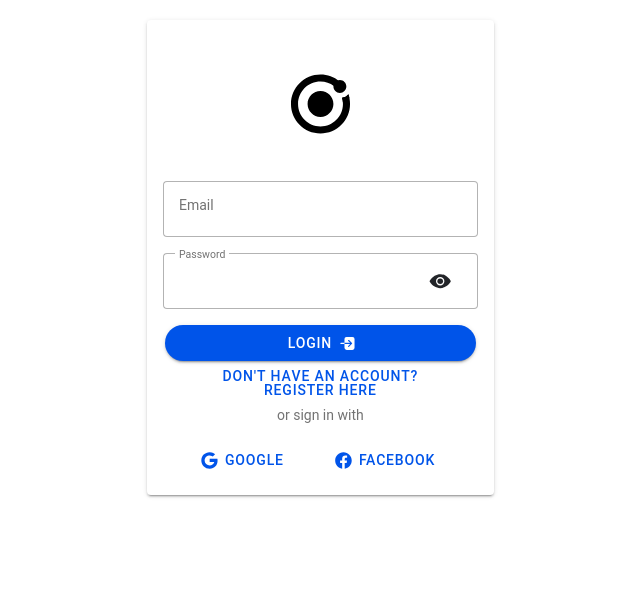
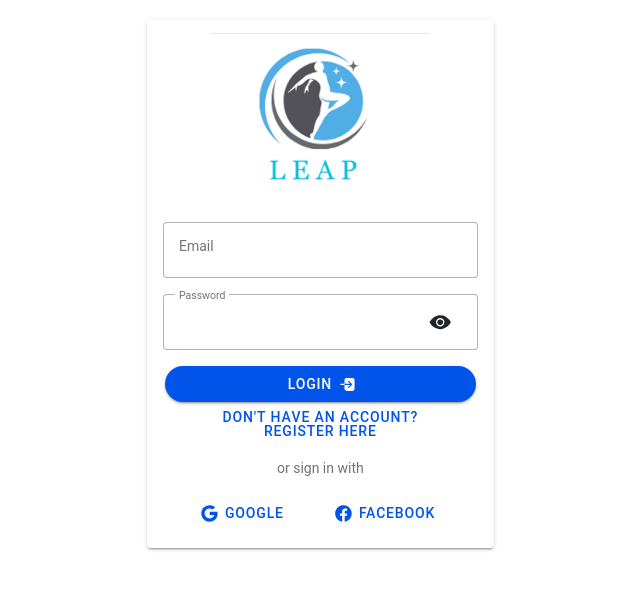
Before and after one commit to Rosevil15/L.E.A.P, a React (Vite) app: page /LEAP/login in a window 1280 px wide. Shown: the top 590 px of the page, without its empty margins (320-960 px from the left). Built offline with nearby package versions, Linux system fonts and the light colour scheme.

Commit message:
update login.tsx

```diff
--- a/src/pages/Login.tsx
+++ b/src/pages/Login.tsx
@@ -1,16 +1,30 @@
-import { IonButton, IonCard, IonCardContent, IonCol, IonContent, IonGrid, IonHeader, IonIcon, IonInput, IonInputPasswordToggle, IonPage, IonRow, IonTitle, IonToolbar, useIonLoading, useIonRouter } from '@ionic/react';
+import {
+  IonButton,
+  IonCard,
+  IonCardContent,
+  IonCol,
+  IonContent,
+  IonGrid,
+  IonIcon,
+  IonInput,
+  IonInputPasswordToggle,
+  IonPage,
+  IonRow,
+  useIonLoading,
+  useIonRouter
+} from '@ionic/react';
 import React from 'react';
-import { logIn, logoFacebook, logoIonic, logoGoogle } from 'ionicons/icons';
+import logo from '../asssets/capstone logo.png';
+import { logIn, logoFacebook, logoGoogle } from 'ionicons/icons';
 
 const Login: React.FC = () => {
   const router = useIonRouter();
-    const[present, dismiss] = useIonLoading();
+  const [present, dismiss] = useIonLoading();
 
-    const doLogin = async (event:any) => {
-        // Handle login logic here
+  const doLogin = async (event: any) => {
     event.preventDefault();
-        await present('Loging in...')
-        setTimeout(async() => {
+    await present('Logging in...');
+    setTimeout(async () => {
       dismiss();
       router.push('/home', 'root', 'replace');
     }, 2000);
@@ -20,53 +34,90 @@ const Login: React.FC = () => {
     <IonPage>
       <IonContent>
         <IonGrid fixed>
-
-
           <IonRow class="ion-justify-content-center">
             <IonCol size="12" size-md="8" size-lg="6" size-xl="4">
               <IonCard>
                 <IonCardContent>
-                                <IonRow class="ion-justify-content-center">
-                                    <IonCol size="12" size-md="8" size-lg="6" size-xl="4">
-                                        <div className="ion-text-center ion-padding">
-                                            <img src={logoIonic} alt="Ionic Logo" style={{ width: '100px', height: '100px' }} />
+                  {/* ✅ Wrap in a div with flex for centering */}
+                  <div
+                    style={{
+                      display: "flex",
+                      flexDirection: "column",
+                      alignItems: "center",
+                      justifyContent: "center",
+                      minHeight: "100%",
+                    }}
+                  >
+                    <img
+                      src={logo}
+                      alt="capstone logo"
+                      style={{
+                        width: "30vw",
+                        maxWidth: "220px",
+                        minWidth: "120px",
+                        height: "auto",
+                        marginBottom: "20px",
+                      }}
+                    />
                   </div>
-                                    </IonCol>
-                                </IonRow>
 
+                  {/* ✅ Login Form */}
                   <form onSubmit={doLogin}>
-                                <IonInput  fill="outline" type ="email" label="Email" labelPlacement="floating" value=""
-                                    placeholder=" Enter Your Email">
+                    <IonInput
+                      fill="outline"
+                      type="email"
+                      label="Email"
+                      labelPlacement="floating"
+                      placeholder="Enter Your Email"
+                    />
+
+                    <IonInput
+                      className="ion-margin-top"
+                      fill="outline"
+                      type="password"
+                      label="Password"
+                      labelPlacement="floating"
+                      placeholder="Enter Your Password"
+                    >
+                      <IonInputPasswordToggle slot="end" color="dark" />
                     </IonInput>
 
-                                <IonInput className='ion-margin-top'
-                                    fill="outline" type="password" label="Password" labelPlacement="floating" value=""
-                                    placeholder="Enter Your Password">
-                                    <IonInputPasswordToggle slot="end" color={'dark'}></IonInputPasswordToggle>
-                                </IonInput>
-                                <IonButton className='ion-margin-top' type='submit' expand="block" shape='round' color='primary'>
+                    <IonButton
+                      className="ion-margin-top"
+                      type="submit"
+                      expand="block"
+                      shape="round"
+                      color="primary"
+                    >
                       Login
                       <IonIcon icon={logIn} slot="end" />
                     </IonButton>
 
-                                <IonButton routerLink="/register" expand="full" fill="clear" shape='round'>
+                    <IonButton
+                      routerLink="/register"
+                      expand="full"
+                      fill="clear"
+                      shape="round"
+                    >
                       Don't have an account? Register here
                     </IonButton>
                   </form>
 
-                                <div className="ion-text-center">
+                  {/* ✅ Social Login */}
+                  <div className="ion-text-center ion-margin-top">
                     or sign in with
                   </div>
-                                <form className='ion-text-center'>
-                                    <IonButton className='ion-margin-top'  fill="clear" shape='round'>
+
+                  <div className="ion-text-center">
+                    <IonButton className="ion-margin-top" fill="clear" shape="round">
                       <IonIcon icon={logoGoogle} slot="start" />
                       Google
                     </IonButton>
-                                    <IonButton className='ion-margin-top'  fill="clear" shape='round'>
+                    <IonButton className="ion-margin-top" fill="clear" shape="round">
                       <IonIcon icon={logoFacebook} slot="start" />
                       Facebook
                     </IonButton>
-                                </form>
+                  </div>
                 </IonCardContent>
               </IonCard>
             </IonCol>
```
Also changed, not shown: src/asssets/capstone logo.png (added). Lines whose indentation alone changed are shown as unchanged.
